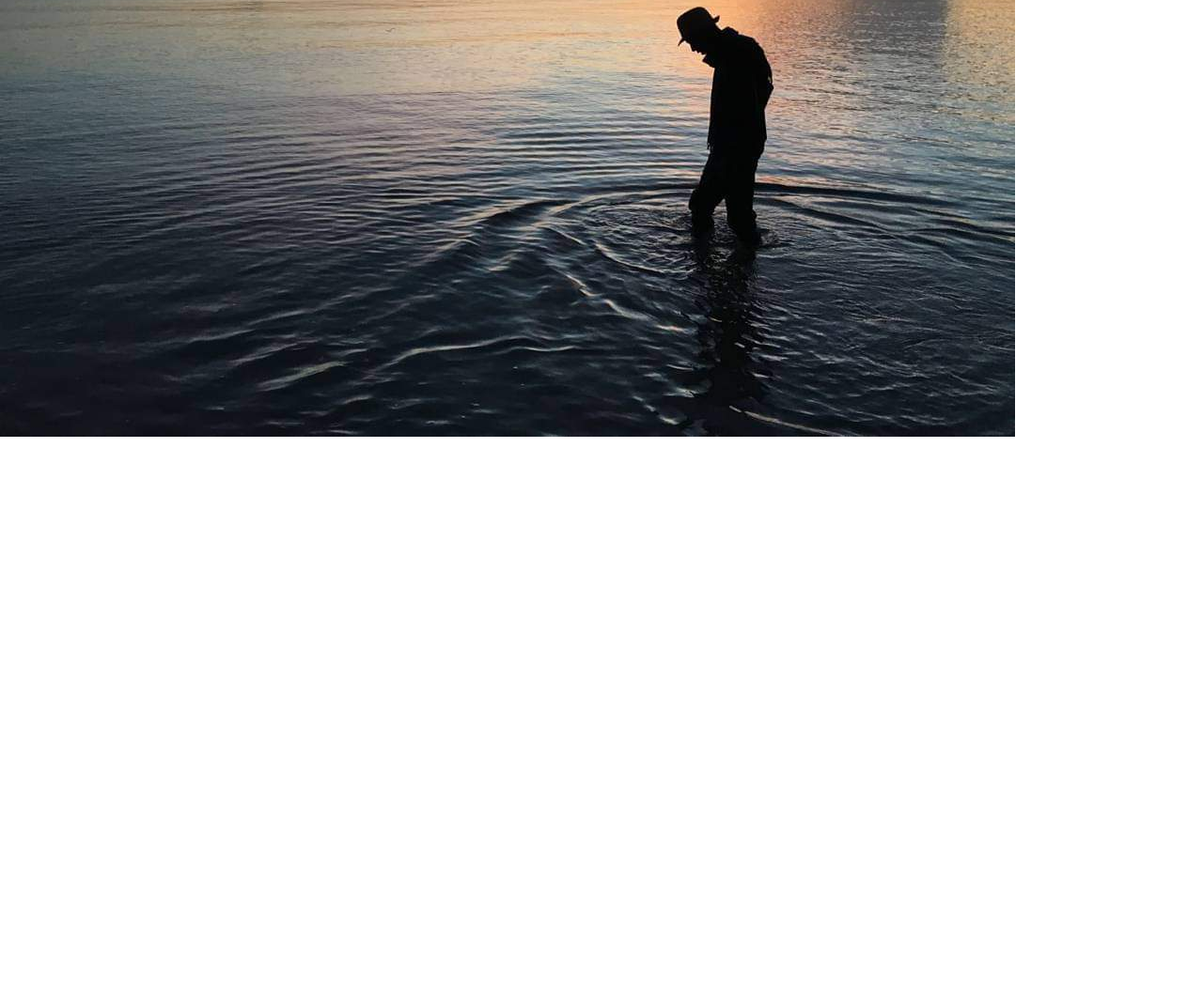
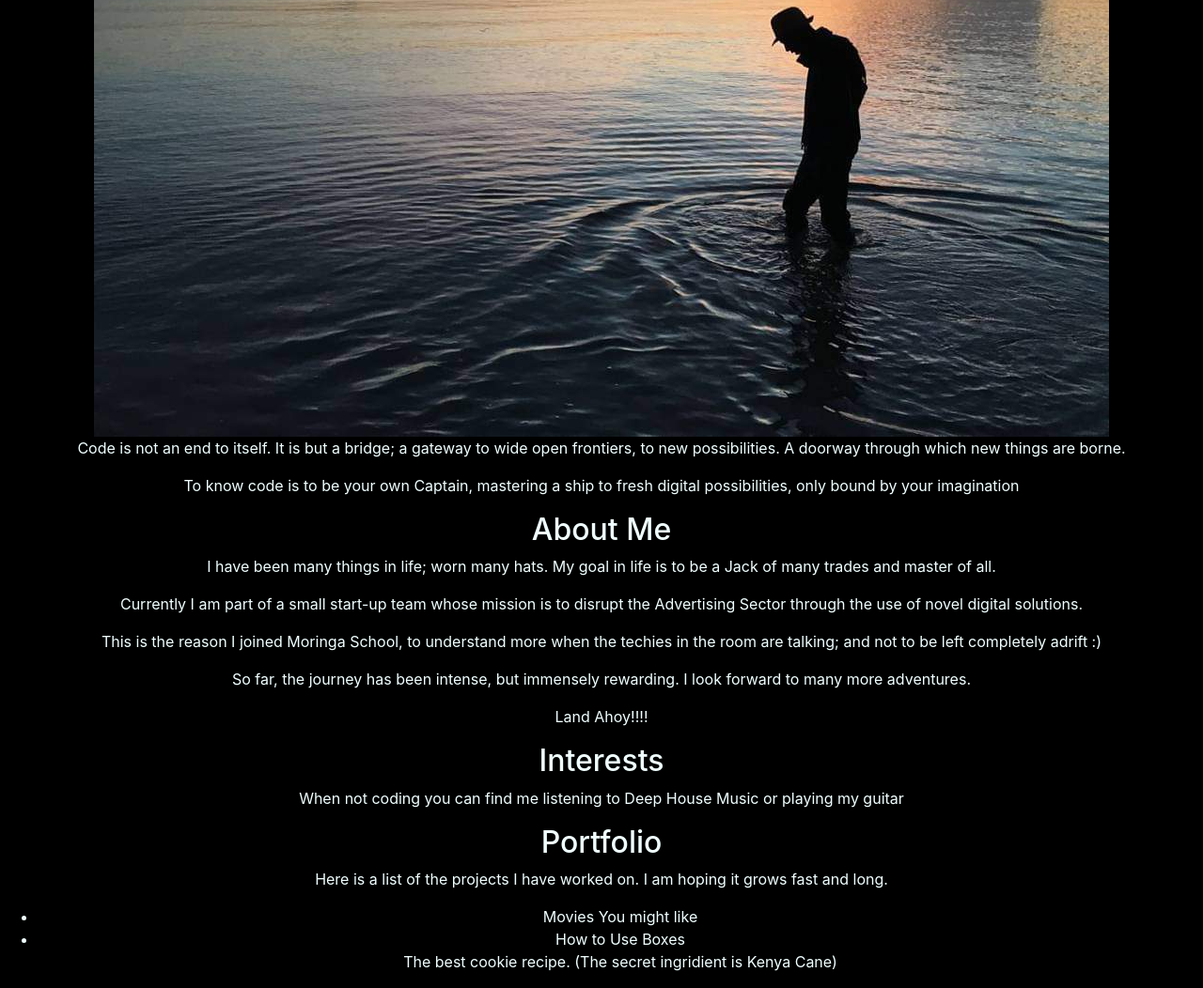
Before and after one commit to NdegwaG/ip-1, a plain HTML site: page index.html in a window 1280 px wide. Shown: the part 401-1453 px from the top of the page at 94% size. Before the commit the page ends 866 px from the top, so only its background shows below. Drawn offline with nearby package versions, Linux system fonts and the light colour scheme.

Commit message:
Add content to body

```diff
--- a/css/styles.css
+++ b/css/styles.css
@@ -0,0 +1,5 @@
+body {
+  background-color: black;
+  color: azure;
+  text-align: center;
+}
--- a/index.html
+++ b/index.html
@@ -2,13 +2,32 @@
 <html>
   <head>
     <link rel="stylesheet" href="https://stackpath.bootstrapcdn.com/bootstrap/4.3.1/css/bootstrap.min.css" integrity="sha384-ggOyR0iXCbMQv3Xipma34MD+dH/1fQ784/j6cY/iJTQUOhcWr7x9JvoRxT2MZw1T" crossorigin="anonymous">
-<script src="https://stackpath.bootstrapcdn.com/bootstrap/4.3.1/js/bootstrap.min.js" integrity="sha384-JjSmVgyd0p3pXB1rRibZUAYoIIy6OrQ6VrjIEaFf/nJGzIxFDsf4x0xIM+B07jRM" crossorigin="anonymous"></script>
+    <script src="https://stackpath.bootstrapcdn.com/bootstrap/4.3.1/js/bootstrap.min.js" integrity="sha384-JjSmVgyd0p3pXB1rRibZUAYoIIy6OrQ6VrjIEaFf/nJGzIxFDsf4x0xIM+B07jRM" crossorigin="anonymous"></script>
     <link href="css/styles.css" rel="stylesheet" type="text/css">
-<title> Hi, I'm Ndegwa</title>
+    <title> Hi, I'm Ndegwa</title>
   </head>
   <body>
     <h1>Ndegwa Gethaiga</h1>
     <img src="images/ndegwa.jpg" alt="A man at sea Is his own captain">
+    <p>Code is not an end to itself. It is but a bridge; a gateway to wide open frontiers, to new possibilities. A doorway through which new things are borne.</p>
+    <p> To know code is to be your own Captain, mastering a ship to fresh digital possibilities, only bound by your imagination</p>
 
+    <h2>About Me</h2>
+    <p> I have been many things in life; worn many hats. My goal in life is to be a Jack of many trades and master of all.</p>
+    <p>Currently I am part of a small start-up team whose mission is to disrupt the Advertising Sector through the use of novel digital solutions.</p>
+    <p>This is the reason I joined Moringa School, to understand more when the techies in the room are talking; and not to be left completely adrift :)</p>
+    <p>So far, the journey has been intense, but immensely rewarding. I look forward to many more adventures.</p>
+    <p>Land Ahoy!!!!</p>
+
+    <h2>Interests</h2>
+    <p>When not coding you can find me listening to Deep House Music or playing my guitar</p>
+
+    <h2>Portfolio</h2>
+    <p>Here is a list of the projects I have worked on. I am hoping it grows fast and long.</p>
+      <ul>
+        <li>Movies You might like</li>
+        <li>How to Use Boxes</li>
+        <p>The best cookie recipe. (The secret ingridient is Kenya Cane)</p>
+      </ul>
   </body>
 </html>
```
